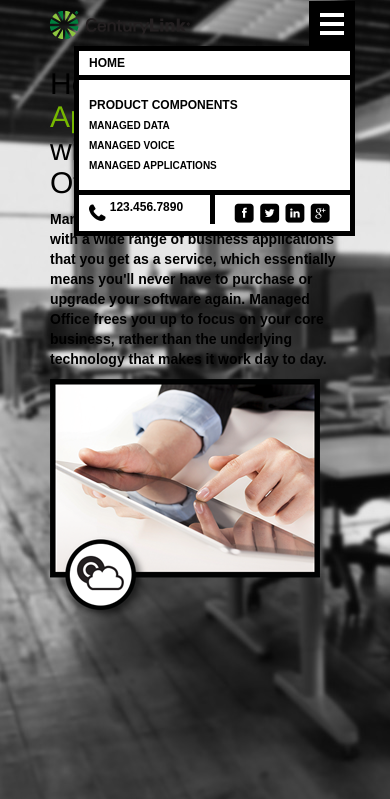
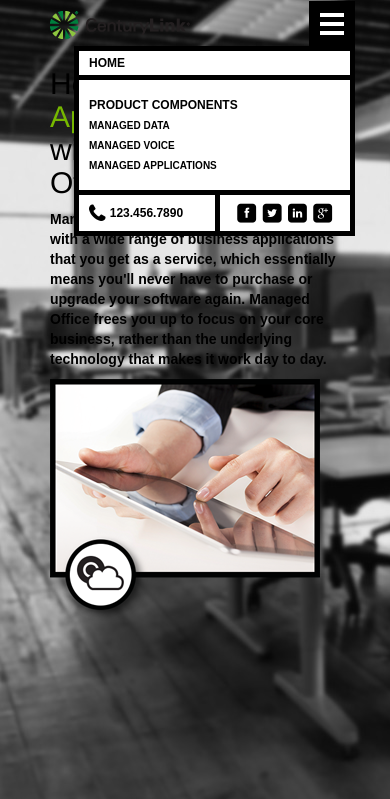
Before and after one commit to matthewnolan/centurylink, a PHP site: page /micrositev2/apps.php in a window 390 px wide, after a click that opens the changed part. Shown: the top 799 px of the page. Run offline with PHP 8.4, Linux system fonts and the light colour scheme; some libraries are stand-ins or nearby versions.

Commit message:
update new

```diff
--- a/micrositev2/css/style.css
+++ b/micrositev2/css/style.css
@@ -751,10 +751,12 @@ p.lead {
 		font-size:12px;
 		line-height:36px;
 	}
+	#mobile-nav-content li.last .social-header{
+		border-left:5px solid #000000;
+	}
 	#mobile-nav-content li.last .phone{
-		border-right:5px solid #000000;
-		text-align:left;
-		text-indent:5px;
+		text-align: left;
+		text-indent: 5px;
 	}
 	#mobile-nav-content li.last .phone i{
 		font-size:20px;
@@ -765,6 +767,8 @@ p.lead {
 	}
 	#mobile-nav-content li.last .phone span{
 		float:left;
+		display: block;
+		margin-top: 6px;
 	}
 	#mobile-nav-content .social-header{
 		text-align:center;
```
